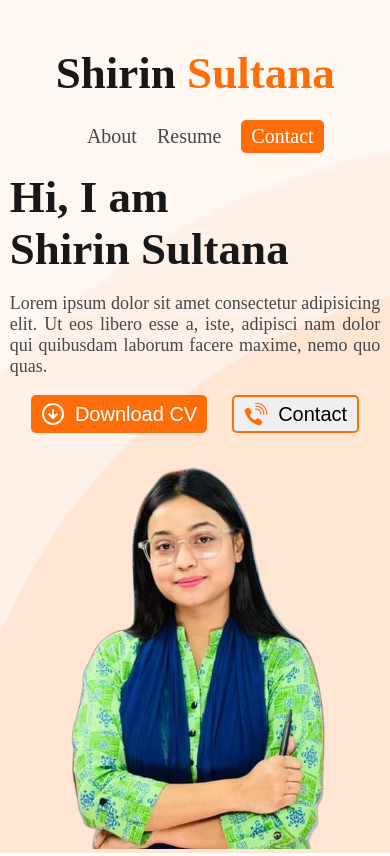
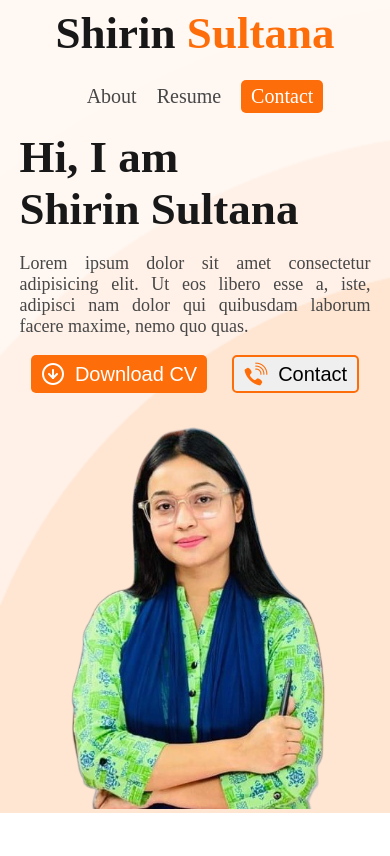
Before and after one commit to Sakib6071/Portfolio, a plain HTML site: page index.html in a window 390 px wide. Shown: the top 856 px of the page. Drawn offline with Linux system fonts and the light colour scheme.

Commit message:
update responsiveness

```diff
--- a/styles/style.css
+++ b/styles/style.css
@@ -306,13 +306,13 @@ footer img:hover {
 @media screen and (max-width: 800px) {
   /* header nav */
   .home, .about,section, .footerContainer {
-    width: 95%;
+    width: 90%;
   }
   .home p{
     text-align: justify;
   }
   nav {
-    width: 95%;
+    width: 90%;
     margin: auto;
     padding: 2px 10px;
 }
@@ -322,6 +322,7 @@ footer img:hover {
     justify-content: center;
   }
   .name {
+    margin-top: 5px;
     margin-bottom: 5px;
   }
   .home {
```
